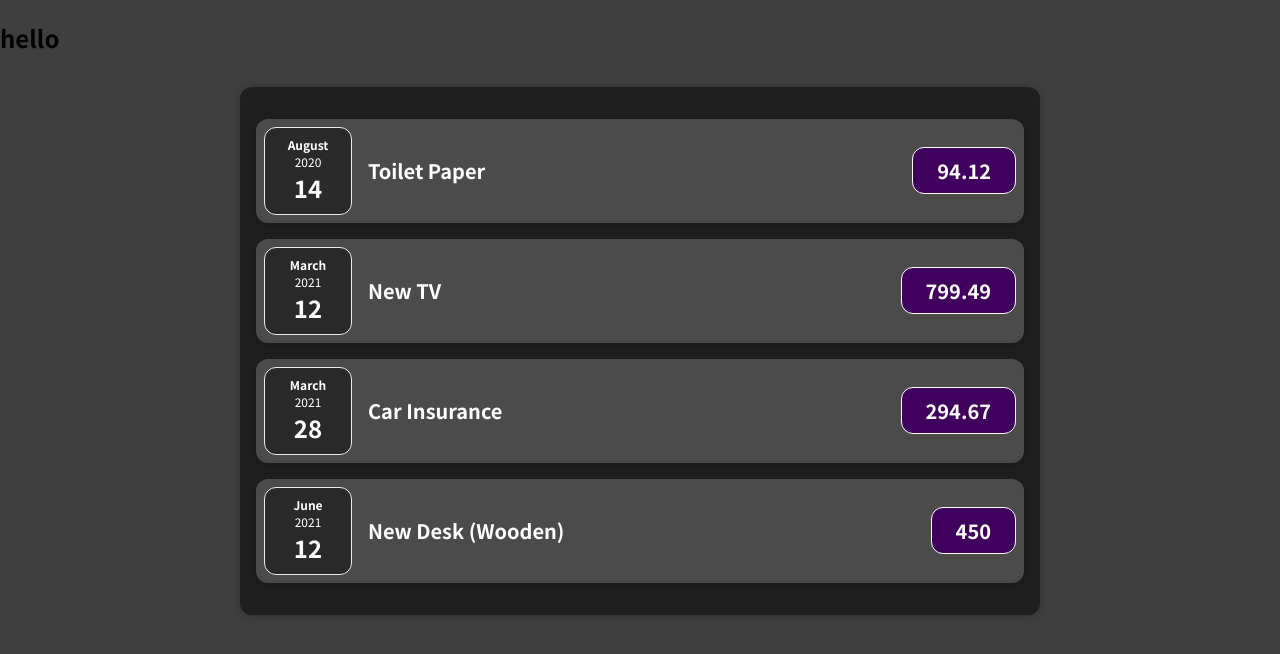
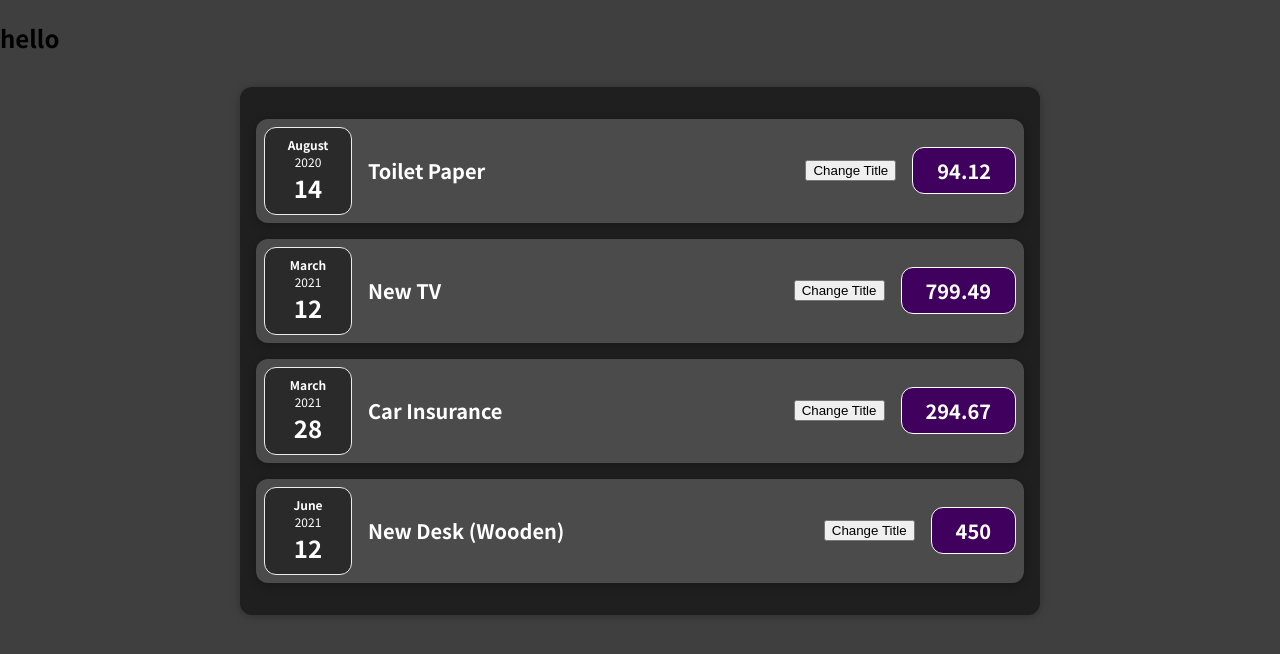
Before and after one commit to johndbigboi/Expense-Tracker, a React (Create React App) app in the folder react-expense-tracker/: page / in a window 1280 px wide. Shown: the top 654 px of the page. Built offline with nearby package versions, Linux system fonts and the light colour scheme.

Commit message:
Adding, Import useState in ExpenseItem.js

```diff
--- a/react-expense-tracker/src/components/Expenses/ExpenseItem.js
+++ b/react-expense-tracker/src/components/Expenses/ExpenseItem.js
@@ -1,13 +1,21 @@
+import React, { useState } from 'react';
 import ExpenseDate from './ExpenseDate';
 import Card from '../UI/Card';
 import './ExpenseItem.css';
 
 function ExpenseItem(props) {
+  const [title, setTitle] = useState(props.title);
+  const clickHandler = () => {
+    setTitle('Updated!!!');
+    console.log(title);
+  };
   return (
     <Card className="expense-item">
       <ExpenseDate date={props.date} />
       <div className="expense-item__description">
-        <h2>{props.title}</h2>
+        <h2>{title}</h2>
+        <button onClick={clickHandler}>Change Title</button>
+
         <div className="expense-item__price">{props.amount}</div>
       </div>
     </Card>
```
